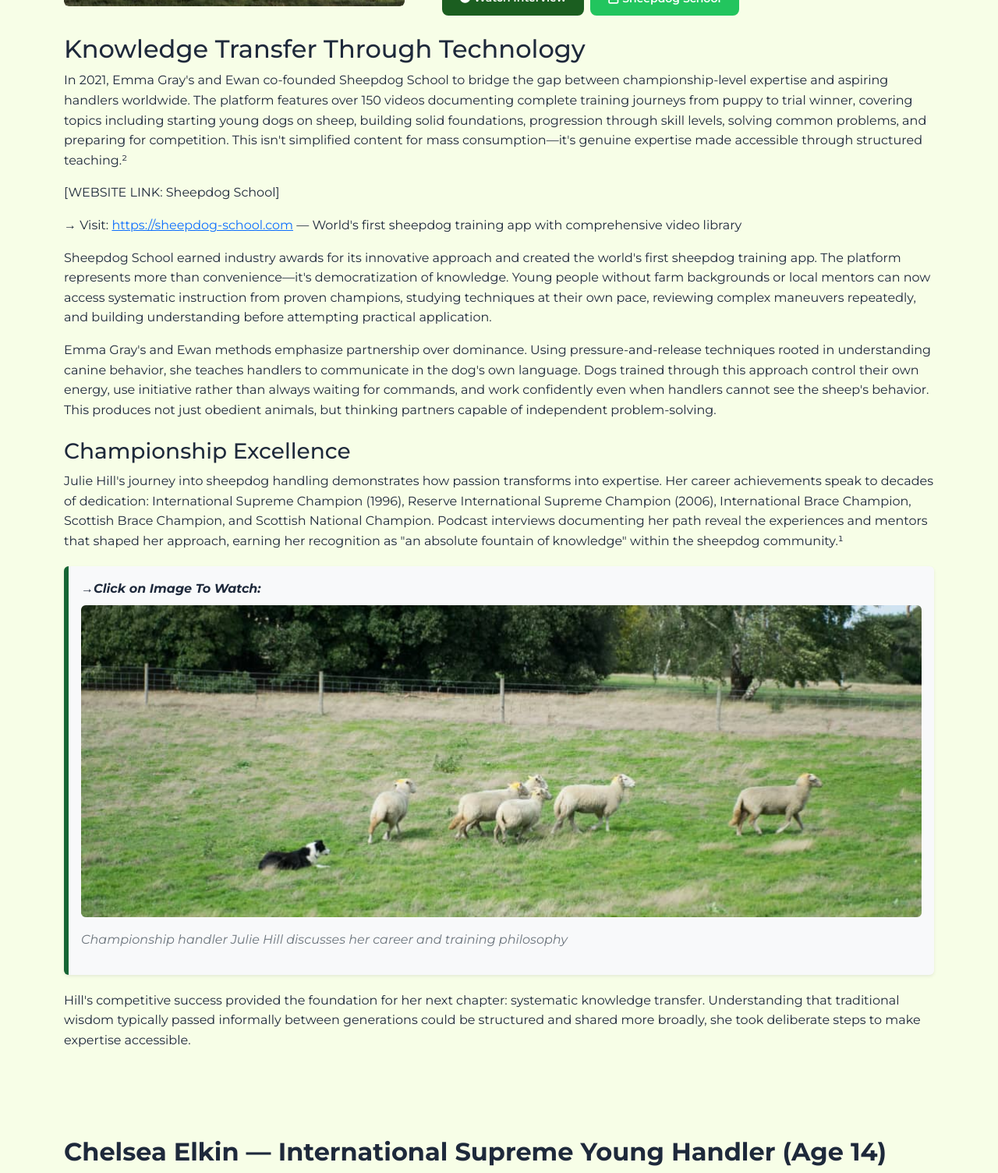
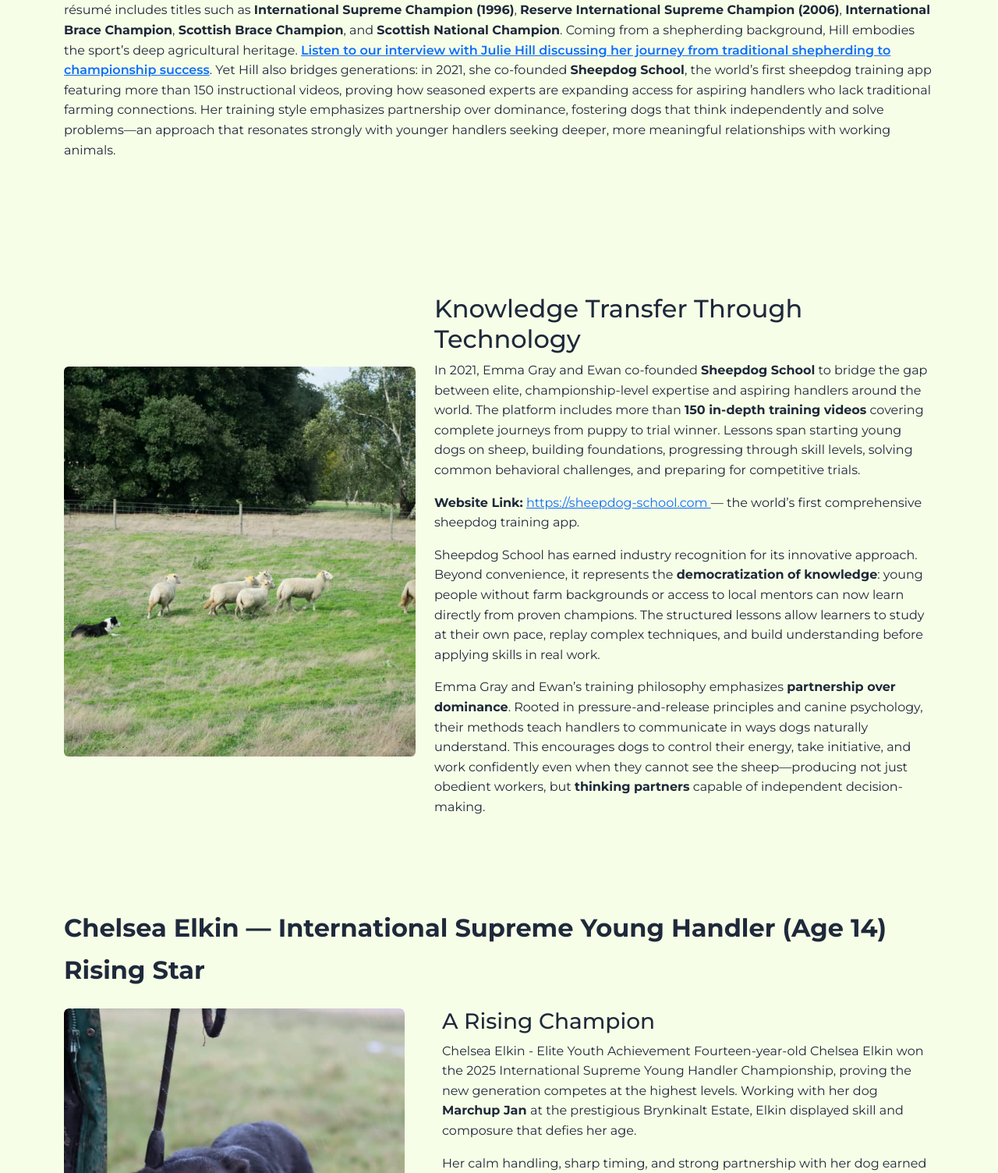
Before and after one commit to bethosin/sheepdog, a plain HTML site: page handlers.html in a window 1280 px wide. Shown: the part 1296-2800 px from the top of the page at 78% size. Drawn offline with nearby package versions, Linux system fonts and the light colour scheme; a script that the page names is missing.

Commit message:
update
update

```diff
--- a/handlers.html
+++ b/handlers.html
@@ -55,6 +55,7 @@
             <a class="btn btn-green btn-sm" href="#julie-hill">Julie Hill</a>
             <a class="btn btn-green-outline btn-sm" href="#chelsea-elkin">Chelsea Elkin</a>
             <a class="btn btn-green-outline btn-sm" href="#victoria-graham">Victoria Graham</a>
+                    <a class="btn btn-green-outline btn-sm" href="#emma-gray">Emma Gray</a>
           </div>
         </div>
 
@@ -87,7 +88,7 @@
         <div class="col-lg-5">
           <div class="profile-img-wrapper rounded overflow-hidden position-relative">
             <img src="./assets/WhatsApp Image 2025-11-30 at 23.39.26.jpeg" alt="Julie Hill"  class="img-fluid rounded w-100"
-                style="height: 500px; object-fit: cover">
+                style="height: 400px; object-fit: cover">
           </div>
         </div>
 
@@ -109,119 +110,71 @@
             of championship-level performance and structured teaching methods that have shaped hundreds of handlers worldwide.
           </p>
 
-          <h3>Knowledge for the Next Generation</h3>
+          <!-- <h3>Knowledge for the Next Generation</h3>
           <p>
             Co-founder of <strong>Sheepdog School</strong> — a digital platform offering 150+ training videos from puppy
             foundations to trial-level mastery.
-          </p>
+          </p> -->
 
           <div class="d-flex flex-wrap gap-2 mt-3">
             <a href="https://youtu.be/fyfWSBBIib8" target="_blank" class="btn btn-green btn-sm">
               <i class="fas fa-play-circle me-1"></i>Watch Interview
             </a>
 
-            <a href="https://sheepdog-school.com" target="_blank" class="btn btn-green-outline btn-sm">
-              <i class="fas fa-external-link-alt me-1"></i>Sheepdog School
-            </a>
+
           </div>
 
         </div>
 
       </div>
-      <div class="mt-4">
+
+         <div class="mt-4">
+
+        <h3>Championship Excellence</h3>
+        <p> Julie Hill represents the traditional path to sheepdog excellence, a legacy shaped by decades of commitment and achievement. Her résumé includes titles such as <strong>International Supreme Champion (1996)</strong>, <strong>Reserve International Supreme Champion (2006)</strong>, <strong>International Brace Champion</strong>, <strong>Scottish Brace Champion</strong>, and <strong>Scottish National Champion</strong>. Coming from a shepherding background, Hill embodies the sport’s deep agricultural heritage. <a href="YOUR-FIRST-LINK" class="text-decoration-underline fw-semibold">Listen to our interview with Julie Hill discussing her journey from traditional shepherding to championship success</a>. Yet Hill also bridges generations: in 2021, she co-founded <strong>Sheepdog School</strong>, the world’s first sheepdog training app featuring more than 150 instructional videos, proving how seasoned experts are expanding access for aspiring handlers who lack traditional farming connections. Her training style emphasizes partnership over dominance, fostering dogs that think independently and solve problems—an approach that resonates strongly with younger handlers seeking deeper, more meaningful relationships with working animals. </p>
+      </div>
+    </div>
+  </section>
+
+
+  <section id="emma-gray" class="mt-5">
+  <div class="container">
+    <div class="row align-items-center">
+
+      <!-- Image -->
+      <div class="col-md-5 mb-4 mb-md-0">
+        <img src="./assets/Dog link3.jpeg" alt="Sheepdog School" class="img-fluid w-100 rounded"
+                style="height: 500px; object-fit: cover">
+      </div>
+
+      <!-- Text -->
+      <div class="col-md-7">
         <h2>Knowledge Transfer Through Technology</h2>
+
         <p>
-          In 2021, Emma Gray's and Ewan co-founded Sheepdog School to bridge the gap between
-          championship-level expertise and aspiring handlers worldwide. The
-          platform features over 150 videos documenting complete training
-          journeys from puppy to trial winner, covering topics including
-          starting young dogs on sheep, building solid foundations, progression
-          through skill levels, solving common problems, and preparing for
-          competition. This isn't simplified content for mass consumption—it's
-          genuine expertise made accessible through structured teaching.²
-        </p>
-
-        <p>[WEBSITE LINK: Sheepdog School]</p>
-        <p>
-          → Visit:
-          <a
-            href="https://sheepdog-school.com"
-            target="_blank"
-            rel="noopener noreferrer"
-            >https://sheepdog-school.com</a
-          >
-          — World's first sheepdog training app with comprehensive video library
+          In 2021, Emma Gray and Ewan co-founded <strong>Sheepdog School</strong> to bridge the gap between elite, championship-level expertise and aspiring handlers around the world. The platform includes more than <strong>150 in-depth training videos</strong> covering complete journeys from puppy to trial winner. Lessons span starting young dogs on sheep, building foundations, progressing through skill levels, solving common behavioral challenges, and preparing for competitive trials.
         </p>
 
         <p>
-          Sheepdog School earned industry awards for its innovative approach and
-          created the world's first sheepdog training app. The platform
-          represents more than convenience—it's democratization of knowledge.
-          Young people without farm backgrounds or local mentors can now access
-          systematic instruction from proven champions, studying techniques at
-          their own pace, reviewing complex maneuvers repeatedly, and building
-          understanding before attempting practical application.
+          <strong>Website Link:</strong>
+          <a href="https://sheepdog-school.com" target="_blank" rel="noopener noreferrer">
+            https://sheepdog-school.com
+          </a> — the world’s first comprehensive sheepdog training app.
         </p>
 
         <p>
-          Emma Gray's and Ewan methods emphasize partnership over dominance. Using
-          pressure-and-release techniques rooted in understanding canine
-          behavior, she teaches handlers to communicate in the dog's own
-          language. Dogs trained through this approach control their own energy,
-          use initiative rather than always waiting for commands, and work
-          confidently even when handlers cannot see the sheep's behavior. This
-          produces not just obedient animals, but thinking partners capable of
-          independent problem-solving.
+          Sheepdog School has earned industry recognition for its innovative approach. Beyond convenience, it represents the <strong>democratization of knowledge</strong>: young people without farm backgrounds or access to local mentors can now learn directly from proven champions. The structured lessons allow learners to study at their own pace, replay complex techniques, and build understanding before applying skills in real work.
         </p>
 
-      </div>
-         <div class="mt-4">
-
-        <h3>Championship Excellence</h3>
         <p>
-          Julie Hill's journey into sheepdog handling demonstrates how passion
-          transforms into expertise. Her career achievements speak to decades of
-          dedication: International Supreme Champion (1996), Reserve
-          International Supreme Champion (2006), International Brace Champion,
-          Scottish Brace Champion, and Scottish National Champion. Podcast
-          interviews documenting her path reveal the experiences and mentors
-          that shaped her approach, earning her recognition as "an absolute
-          fountain of knowledge" within the sheepdog community.¹
-        </p>
-
-        <div class="pull-quote bg-light p-3 rounded shadow-sm">
-          <p class="mb-2 fw-bold">→Click on Image To Watch:</p>
-
-         <div class="position-relative mb-3" style="cursor: pointer">
-             <a
-              href="https://www.youtube.com/embed/fyfWSBBIib8"
-              target="_blank"
-            >
-              <img
-                src="./assets/Dog link3.jpeg"
-                alt="Video Thumbnail"
-                class="img-fluid w-100 rounded"
-                style="height: 400px; object-fit: cover"
-              />
-            </a>
-          </div>
-
-          <p class="text-secondary">
-            Championship handler Julie Hill discusses her career and training
-            philosophy
-          </p>
-        </div>
-
-        <p>
-          Hill's competitive success provided the foundation for her next
-          chapter: systematic knowledge transfer. Understanding that traditional
-          wisdom typically passed informally between generations could be
-          structured and shared more broadly, she took deliberate steps to make
-          expertise accessible.
+          Emma Gray and Ewan’s training philosophy emphasizes <strong>partnership over dominance</strong>. Rooted in pressure-and-release principles and canine psychology, their methods teach handlers to communicate in ways dogs naturally understand. This encourages dogs to control their energy, take initiative, and work confidently even when they cannot see the sheep—producing not just obedient workers, but <strong>thinking partners</strong> capable of independent decision-making.
         </p>
       </div>
+
     </div>
-  </section>
+  </div>
+</section>
+
 
 
 
@@ -249,9 +202,9 @@
         <div class="col-lg-7">
           <h3>A Rising Champion</h3>
           <p>
-            At just 14 years old, Chelsea Elkin won the 2025 International Supreme Young Handler Championship with her dog
-            <strong>Marchup Jan</strong>. Her success at the prestigious Brynkinalt Estate highlights the sport's thriving
-            youth presence.
+            Chelsea Elkin - Elite Youth Achievement
+Fourteen-year-old Chelsea Elkin won the 2025 International Supreme Young Handler Championship, proving the new generation competes at the highest levels. Working with her dog <strong>Marchup Jan </strong>at the prestigious Brynkinalt Estate, Elkin displayed skill and composure that defies her age.
+
           </p>
 
           <p>
@@ -260,13 +213,13 @@
 
           <h3>Why Her Story Matters</h3>
           <p>
-            Young competitors like Chelsea prove the sport welcomes — and celebrates — new generations.
+            Young competitors like Chelsea prove the sport welcomes  and celebrates new generations.
             Her victory inspires young handlers everywhere.
           </p>
 
           <div class="mt-3">
-            <a href="https://www.facebook.com/share/1AAbPwiY8B/" target="_blank" class="btn btn-green btn-sm">
-              <i class="fab fa-facebook me-1"></i>Official Announcement
+            <a href="https://www.farmersguardian.com/news/4519065/international-sheepdog-champions-dewi-jenkins-clywd-bob" target="_blank" class="btn btn-green btn-sm">
+           <i class="fas fa-newspaper me-1"></i>Farmer's Guardian Feature
             </a>
           </div>
 
@@ -322,15 +275,7 @@
                 alt="Chelsea Elkin"
               />
             </div>
-            <div style="margin-top: 10px" class="muted">
-              Read the social post:
-              <a class="text-decoration-none"
-                href="https://www.facebook.com/share/1AAbPwiY8B/"
-                target="_blank"
-                rel="noopener noreferrer"
-                >Chelsea Elkin's 2025 victory</a
-              >
-            </div>
+
           </aside>
         </div>
       </div>
@@ -366,7 +311,7 @@
           </p>
 
           <p>
-            Her first dog <strong>Pip</strong> guided her through early learning stages — from novice events to open competition victories.
+            Her first dog <strong>Pip</strong> guided her through early learning stages from novice events to open competition victories.
           </p>
 
           <h3>Reaching the English National</h3>
@@ -382,9 +327,9 @@
           </p>
 
           <div class="mt-3">
-            <a href="https://www.farmersguardian.com/blog/4519253/dog-handler-focus-victoria-graham-dog-huge-life"
+            <a href="https://www.facebook.com/share/1AAbPwiY8B/"
                class="btn btn-green btn-sm" target="_blank">
-              <i class="fas fa-newspaper me-1"></i>Farmer's Guardian Feature
+             <i class="fab fa-facebook me-1"></i>Official Announcement
             </a>
           </div>
 
@@ -432,8 +377,8 @@
 
         <p>
           Over nine years, Graham progressed from nervous beginner to open trial
-          winner. Her first dog, Pip — bred by Rome and trained by Jeremy Martin
-          — "put up with all my mistakes" as Graham learned through new handler
+          winner. Her first dog, Pip bred by Rome and trained by Jeremy Martin
+           "put up with all my mistakes" as Graham learned through new handler
           and novice trials. By 2019, they won their first open competition.
           Graham achieved her dream of competing at the English National: "I
           will never forget walking out onto that trial field with her, such a
```
